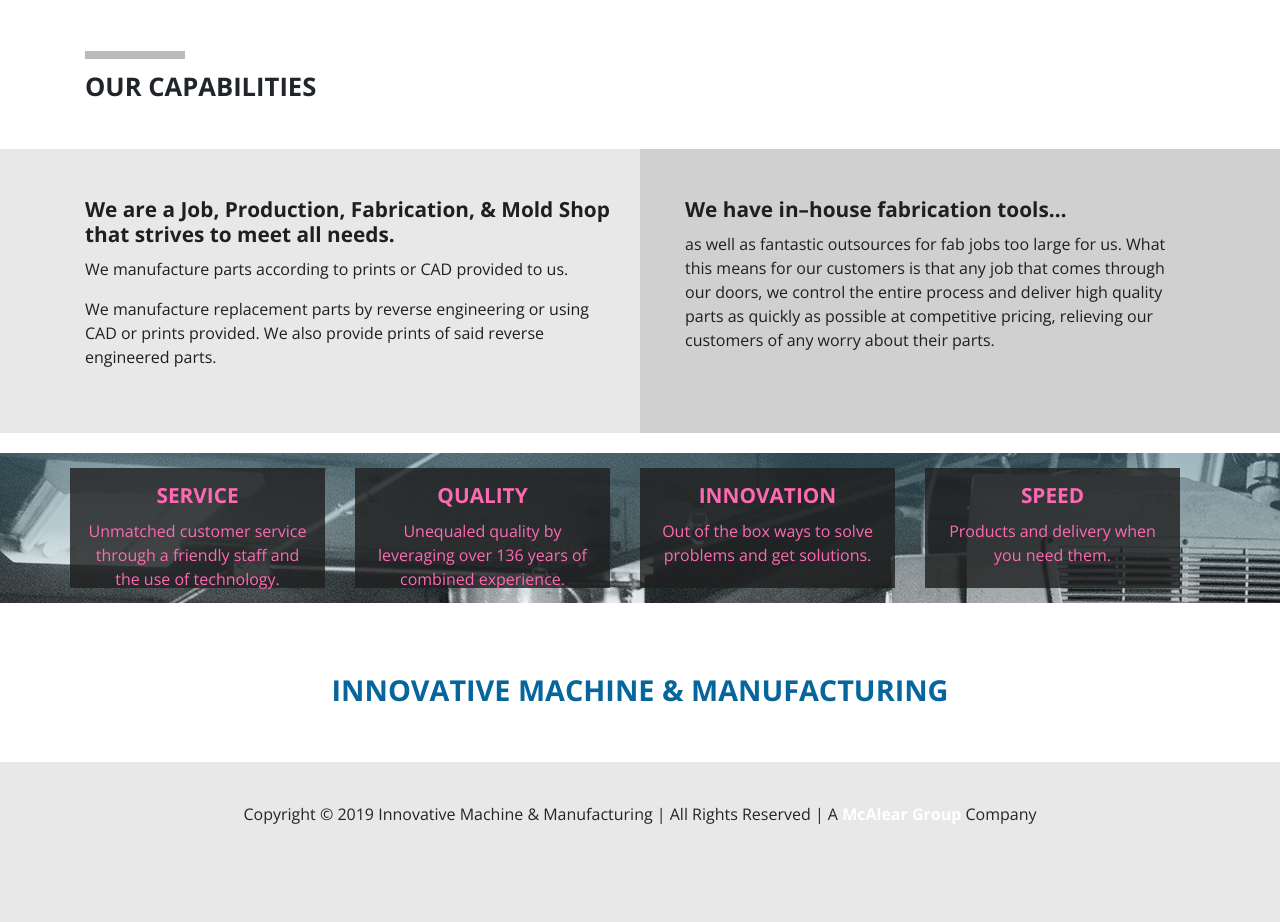
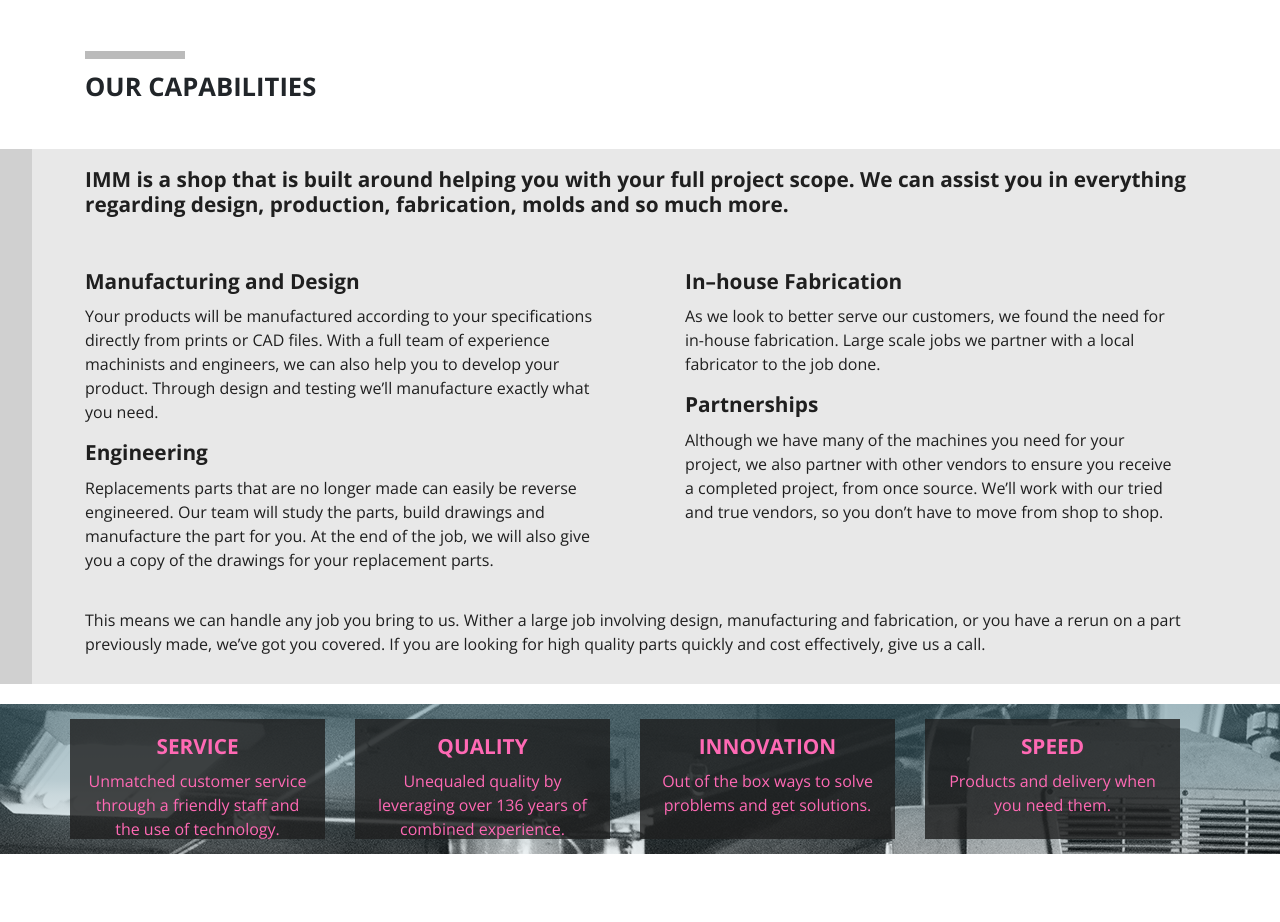
Before and after one commit to kylemkoch51890/imm, a PHP site: page /capabilities.html in a window 1280 px wide; the page is wider, and only the part inside the window is pictured. Shown: the part 99-1021 px from the top of that part. Before the commit the page ends 923 px from the top of that part, so only its background shows below. Run offline with PHP 8.4, Linux system fonts and the light colour scheme; some libraries are stand-ins or nearby versions.

Commit message:
Edited capabilities section

```diff
--- a/capabilities.html
+++ b/capabilities.html
@@ -34,26 +34,46 @@
       <!-- Capabilities -->
       <section class="capabilities">
         <div class="container">
+
+          <div class="row">
+            <div class="col-md-12">
+              <h3 style="margin: -30px 0 60px 0;">IMM is a shop that is built around helping you with your full project scope. We can assist you in everything regarding design, production, fabrication, molds and so much more.</h3>
+            </div>
+          </div>
+
           <div class="row">
             <div class="col-md-6">
               <div class="col-sm-12">
-                <h3>We are a Job, Production, Fabrication, &amp; Mold Shop that strives to meet all needs.</h3>
+                <h3>Manufacturing and Design</h3>
+                <p>Your products will be manufactured according to your specifications directly from prints or CAD files. With a full team of experience machinists and engineers, we can also help you to develop your product. Through design and
+                  testing we’ll manufacture exactly what you need.</p>
               </div>
               <div class="col-sm-12">
-                <p>We manufacture parts according to prints or CAD provided to us.</p>
-              </div>
-              <div class="col-sm-12">
-                <p>We manufacture replacement parts by reverse engineering or using CAD or prints provided. We also provide prints of said reverse engineered parts.</p>
+                <h3>Engineering</h3>
+                <p>Replacements parts that are no longer made can easily be reverse engineered. Our team will study the parts, build drawings and manufacture the part for you. At the end of the job, we will also give you a copy of the drawings for
+                  your replacement parts.</p>
               </div>
             </div>
             <div class="col-md-6">
               <div class="col-sm-12">
-                <h3>We have in&ndash;house fabrication tools&hellip;</h3>
-                <p>as well as fantastic outsources for fab jobs too large for us. What this means for our customers is that any job that comes through our doors, we control the entire process and deliver high quality parts as quickly as possible at competitive pricing, relieving our customers of any worry about their parts.</p>
+                <h3>In&ndash;house Fabrication</h3>
+                <p>As we look to better serve our customers, we found the need for in-house fabrication. Large scale jobs we partner with a local fabricator to the job done.</p>
+              </div>
+              <div class="col-sm-12">
+                <h3>Partnerships</h3>
+                <p>Although we have many of the machines you need for your project, we also partner with other vendors to ensure you receive a completed project, from once source. We’ll work with our tried and true vendors, so you don’t have to move
+                  from shop to shop.</p>
               </div>
             </div>
           </div>
-        </div>
+
+            <div class="row">
+              <div class="col-md-12">
+                <p style="margin: 20px 0 -20px 0;">This means we can handle any job you bring to us. Wither a large job involving design, manufacturing and fabrication, or you have a rerun on a part previously made, we’ve got you covered. If you are looking for high quality parts
+                  quickly and cost effectively, give us a call.</p>
+              </div>
+            </div>
+          </div>
 
       </section>
       <!-- End Capabilities -->
--- a/css/capabilities.css
+++ b/css/capabilities.css
@@ -6,8 +6,11 @@ header a.logo {
 section.capabilities {
   color: #1f1f1f;
   margin-top: 15px;
-  padding: 6vh 0;
+  padding-top: 6vh;
+  padding-bottom: 6vh;
+  padding-right: 32px;
   background-color: #e8e8e8;
+  border-left: 32px solid rgba(0, 0, 0, .1);
 }
 
 section::after {
@@ -51,9 +54,10 @@ section.keywords .content h3 {
 }
 
 .col-md-6 {
-  margin-top: -6vh;
-  padding-top: 6vh;
+  margin-top: -3vh;
+  padding-top: 2vh;
 }
+
 
 .col-md-6:first-child {
   padding-left: 0;
@@ -63,6 +67,7 @@ section.keywords .content h3 {
   padding-left: 30px;
 }
 
+/*
 .col-md-6:last-child:before {
   position: absolute;
   content: "";
@@ -72,5 +77,6 @@ section.keywords .content h3 {
   bottom: 0;
   right: -100%;
   left: 0;
-  margin-bottom: -6vh;
+  margin-bottom: 1vh;
 }
+*/
```
